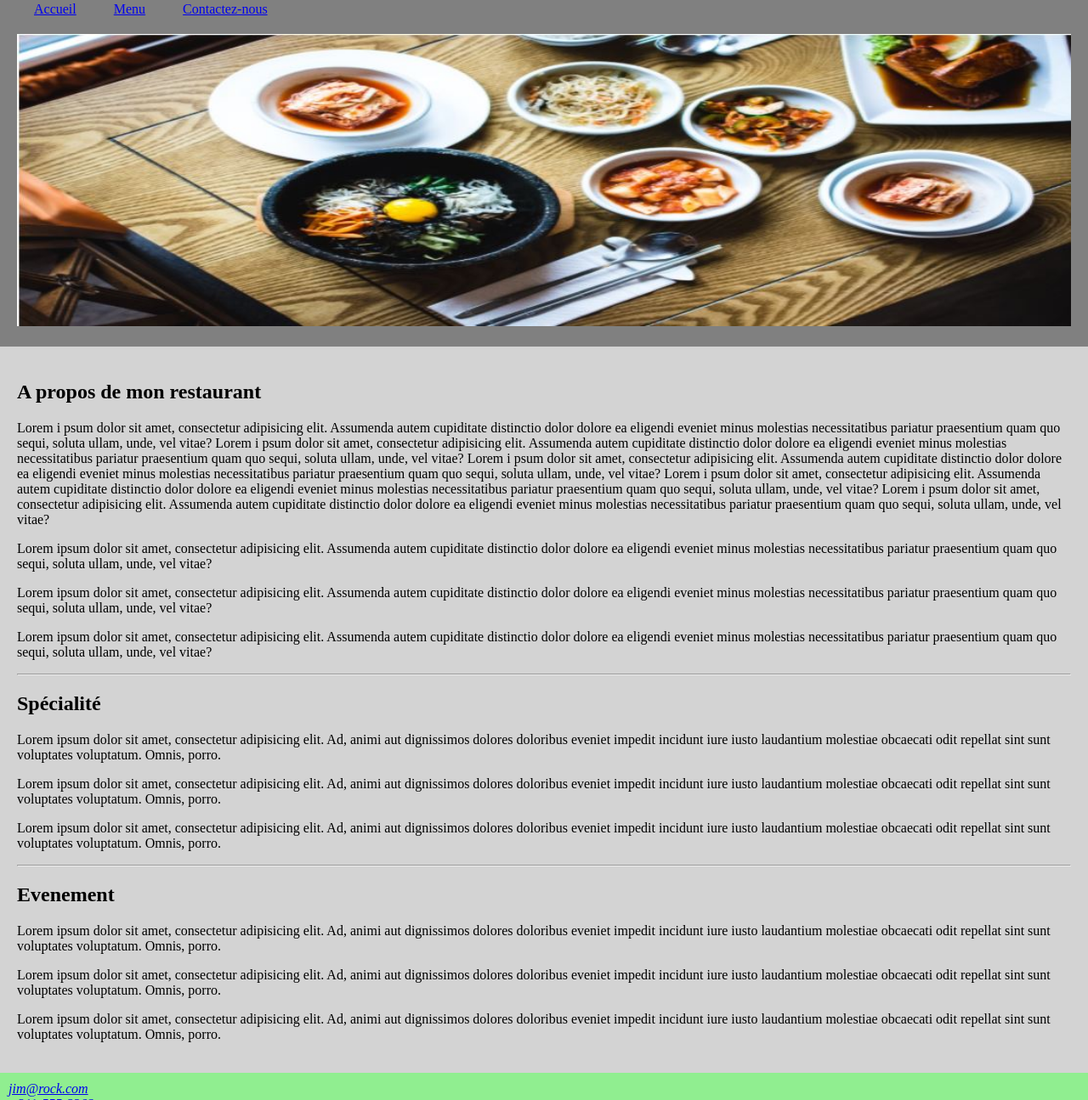
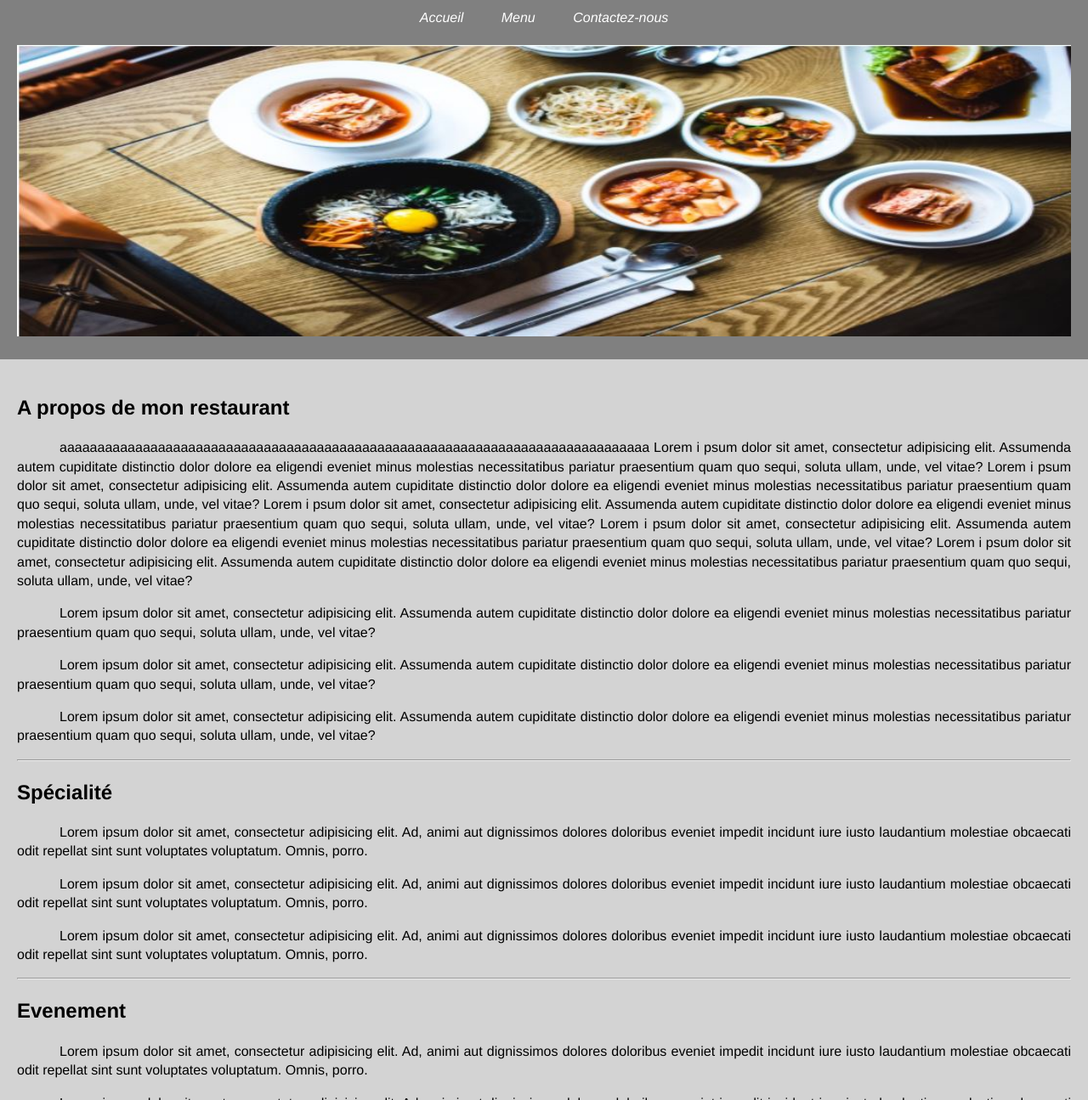
Before and after one commit to sungvadan/teaching, a plain HTML site: page css/index.html in a window 1280 px wide. Shown: the part 76-1371 px from the top of the page at 85% size. Drawn offline with Linux system fonts and the light colour scheme.

Commit message:
Police & textes

```diff
--- a/css/css/style.css
+++ b/css/css/style.css
@@ -1,31 +1,37 @@
 body {
     margin: 0px;
+    line-height: 1.4;
+    /* letter-spacing: 10px; */
+    font-family:  "Helvetica", "Comic Sans MS", sans-serif;
+    /* font-family: sans-serif; */
 }
 .header{
     background: grey;
     padding: 20px;
-    /* padding: 20px 10px 5px 0px; */
-    /* padding: 20px 10px 5px; */
-    /* padding: 20px 10px; */
-    /* padding-left: 20px;
-    padding-right: 20px;
-    padding-top: 20px;
-    padding-bottom: 20px; */
-    /* margin-top: 50px; */
+    color: #FFFFFF;
+    /* font-size: 14px; */
+    /* text-transform: uppercase; */
 }
 
 .header-nav{
     margin: 20px 0;
+    text-align: center;
 }
-
-/* span{
-    background: lightgreen
-} */
 
 .header-nav a{
     margin: 0px 20px;
-    /* padding: 0px 20px; */
+    /* color: #ffffff */
+    color: inherit;
+    text-decoration: none;
+    /* font-weight: 700; */
+    font-style: italic;
 }
+
+.header-nav a:hover{
+    text-decoration: underline;
+}
+
+
 .header img{
     width: 100%;
     height: auto
@@ -37,8 +43,25 @@ body {
 
 .main{
     background: lightgray;
-    padding: 20px
+    padding: 20px;
+    line-height: 1.4;
+    font-size: 16px;
 }
+
+.main p{
+    text-align: justify;
+    text-indent: 50px;
+    /* width: 200px; */
+    /* overflow-wrap: break-word; */
+    /* word-break: break-all; */
+    /* text-align-last: right; */
+    /* text-decoration: underline; */
+}
+
+/* .main p:first-of-type::first-letter{
+    font-weight: bold;
+    font-size: 100px;
+} */
 
 .footer{
     background: lightgreen;
--- a/css/index.html
+++ b/css/index.html
@@ -20,6 +20,7 @@
     <article class="main">
         <h2>A propos de mon restaurant</h2>
         <p>
+            aaaaaaaaaaaaaaaaaaaaaaaaaaaaaaaaaaaaaaaaaaaaaaaaaaaaaaaaaaaaaaaaaaaaaaaaaaaaaa
             Lorem i psum dolor sit amet, consectetur adipisicing elit. Assumenda autem cupiditate distinctio dolor dolore ea eligendi eveniet minus molestias necessitatibus pariatur praesentium quam quo sequi, soluta ullam, unde, vel vitae?
             <span>Lorem i psum dolor sit amet, consectetur adipisicing elit. Assumenda autem cupiditate distinctio dolor dolore ea eligendi eveniet minus molestias necessitatibus pariatur praesentium quam quo sequi, soluta ullam, unde, vel vitae?
             Lorem i psum dolor sit amet, consectetur adipisicing elit. Assumenda autem cupiditate distinctio dolor dolore ea eligendi eveniet minus molestias necessitatibus pariatur praesentium quam quo sequi, soluta ullam, unde, vel vitae?</span>
```
